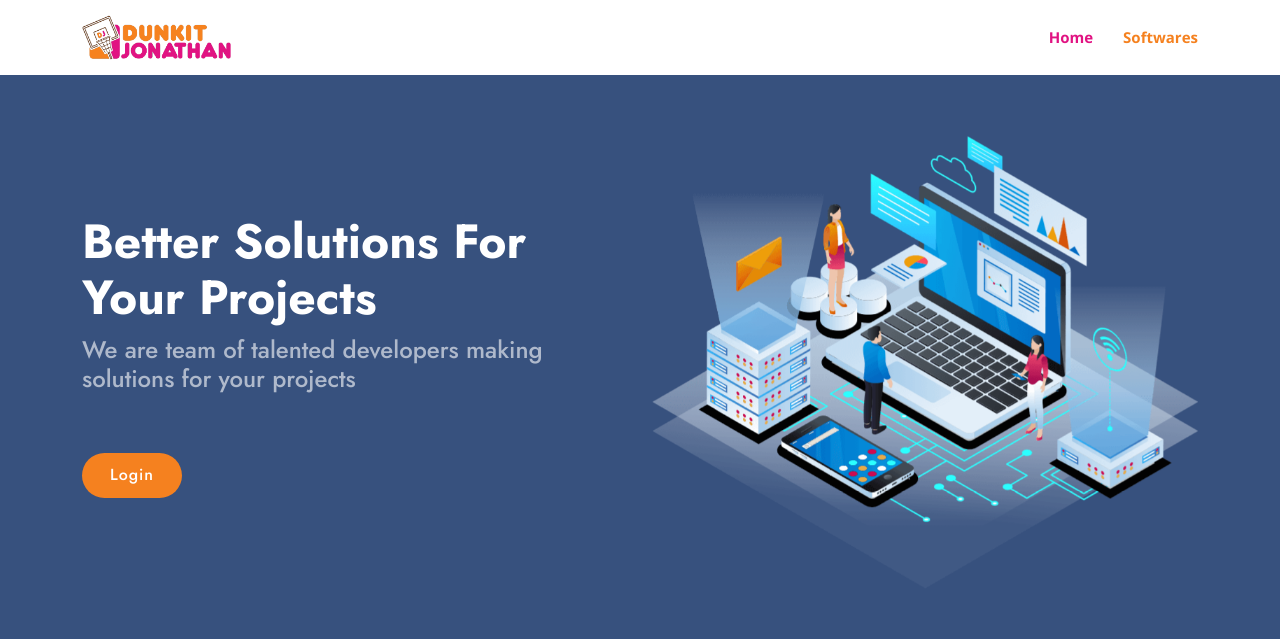
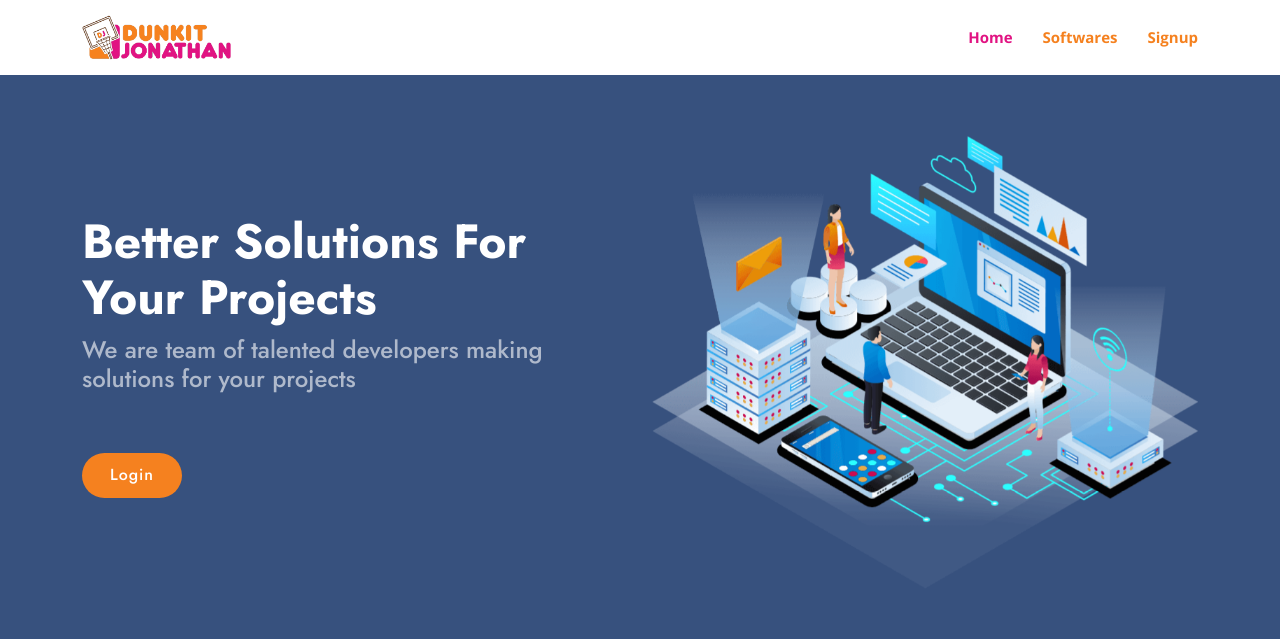
Before and after one commit to Bobet22/adet-dj, a PHP site: page / in a window 1280 px wide. Shown: the top 639 px of the page. Run offline with PHP 8.4, Linux system fonts and the light colour scheme.

Commit message:
sdsdfsdf

```diff
--- a/index.php
+++ b/index.php
@@ -71,6 +71,7 @@
         <ul>
           <li><a class="textlods nav-link scrollto active" href="index.php">Home</a></li>
           <li><a class="textlods nav-link scrollto" href="softwares.php">Softwares</a></li>
+          <li><a class="textlods nav-link scrollto" href="signup.php">Signup</a></li>
         </ul>
         <i class="bi bi-list mobile-nav-toggle"></i>
       </nav><!-- .navbar -->
```
